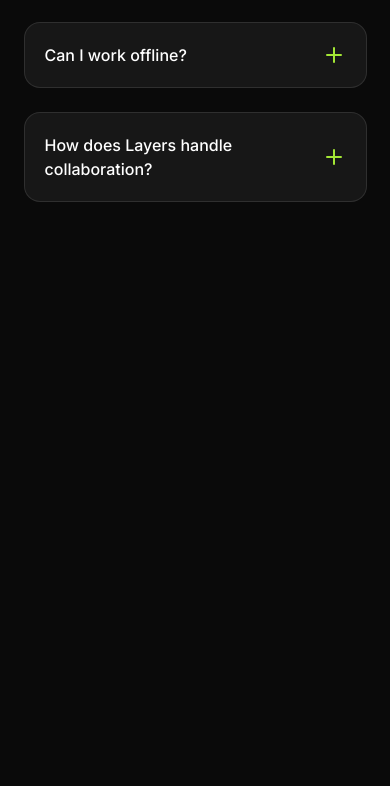
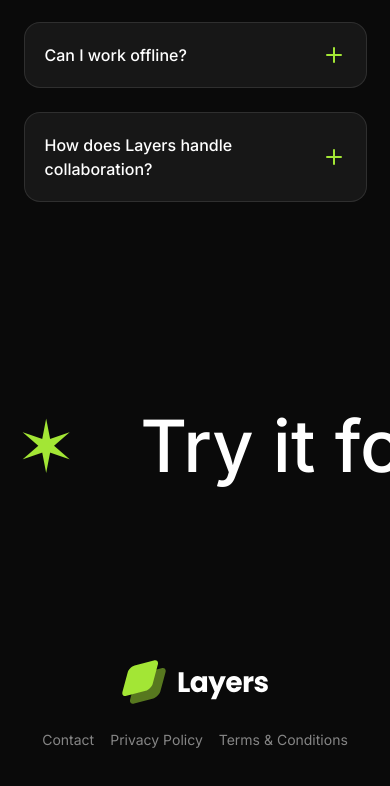
Before and after one commit to gajdovska/nextjs-landingpage, a Next.js app in the folder nextjs-lading-page/: page / in a window 390 px wide. Shown: the part 5668-6454 px from the top of the page. Built offline with nearby package versions, Linux system fonts and the light colour scheme.

Commit message:
Implemented responsive FAQ and Footer section

```diff
--- a/nextjs-lading-page/src/app/page.tsx
+++ b/nextjs-lading-page/src/app/page.tsx
@@ -5,6 +5,8 @@
 import Features from "@/sections/Features";
 import Integrations from "@/sections/Integrations";
 import Faqs from "@/sections/Faqs";
+import CallToAction from "@/sections/CallToAction";
+import Footer from "@/sections/Footer";
 
 export default function Home() {
     return (
@@ -16,6 +18,8 @@
             <Features />
             <Integrations />
             <Faqs />
+            <CallToAction />
+            <Footer />
         </>
     );
 }
--- a/nextjs-lading-page/src/sections/CallToAction.tsx
+++ b/nextjs-lading-page/src/sections/CallToAction.tsx
@@ -1,3 +1,18 @@
 export default function CallToAction() {
-    return <div>Call To Action</div>;
+    return (
+        <section className="py-24">
+            <div className="overflow-x-clip p-4 flex">
+                <div className="flex flex-none gap-16 font-medium text-7xl md:text-8xl">
+                    {Array.from({ length: 10 }).map((_, i) => (
+                        <div key={i} className="flex items-center gap-16">
+                            <span className="text-lime-400 text-7xl">
+                                &#10038;
+                            </span>
+                            <span>Try it for free</span>
+                        </div>
+                    ))}
+                </div>
+            </div>
+        </section>
+    );
 }
--- a/nextjs-lading-page/src/sections/Footer.tsx
+++ b/nextjs-lading-page/src/sections/Footer.tsx
@@ -1,3 +1,6 @@
+import logo from "@/assets/images/logo.svg";
+import Image from "next/image";
+
 const footerLinks = [
     { href: "#", label: "Contact" },
     { href: "#", label: "Privacy Policy" },
@@ -5,5 +8,25 @@
 ];
 
 export default function Footer() {
-    return <div>Footer</div>;
+    return (
+        <section className="py-16">
+            <div className="container">
+                <div className="flex flex-col md:flex-row md:justify-between items-center gap-6">
+                    <div>
+                        <Image src={logo} alt="Logo image" />
+                    </div>
+                    <div className="flex gap-4 ">
+                        {footerLinks.map((link) => (
+                            <a
+                                href={link.href}
+                                className="text-white/50 text-sm md:text-base"
+                            >
+                                {link.label}
+                            </a>
+                        ))}
+                    </div>
+                </div>
+            </div>
+        </section>
+    );
 }
```
